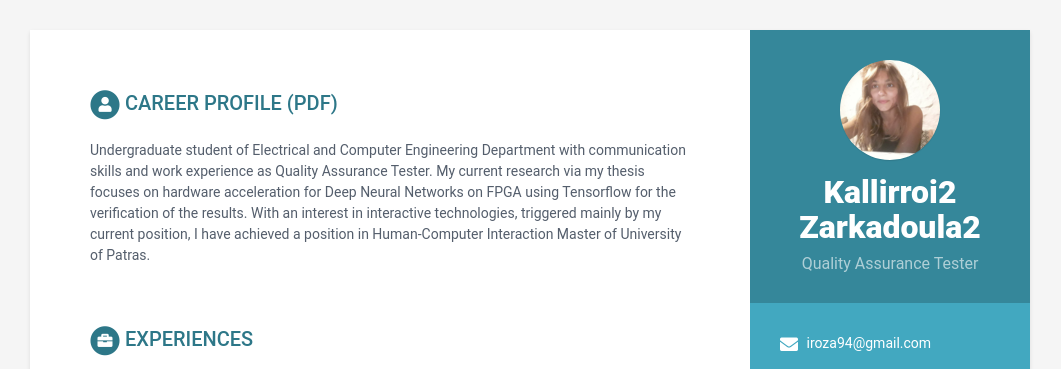
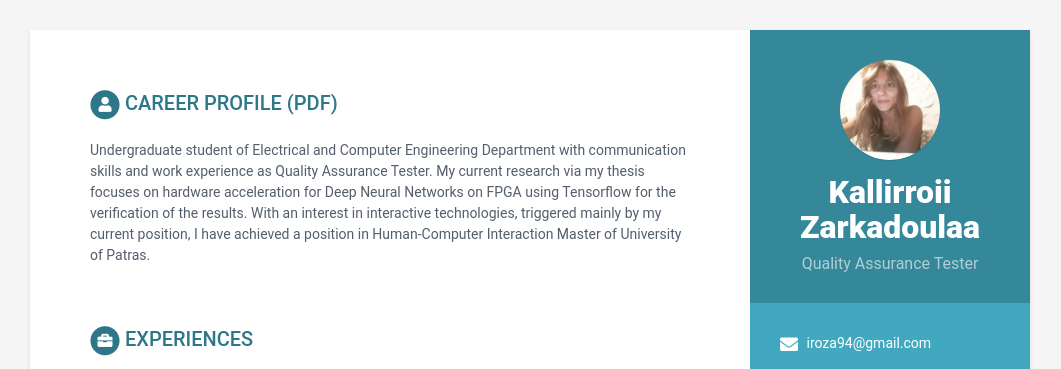
Before and after one commit to irozarkadoula/my_cv, a Jekyll site: the page built from index.html, in a window 1280 px wide. Shown: the top 369 px of the page, without its empty margins (110-1171 px from the left). Built offline with Jekyll 4.4.1, drawn with Linux system fonts in a browser that asks for light colours.

Commit message:
Update data.yml

```diff
--- a/_data/data.yml
+++ b/_data/data.yml
@@ -7,7 +7,7 @@ sidebar:
     education: True # set to False if you want education in main section instead of in sidebar
 
     # Profile information
-    name: Kallirroi2 Zarkadoula2
+    name: Kallirroii Zarkadoulaa
     tagline: Quality Assurance Tester
     avatar: profile.png  #place a 100x100 picture inside /assets/images/ folder and provide the name of the file below
 
```
